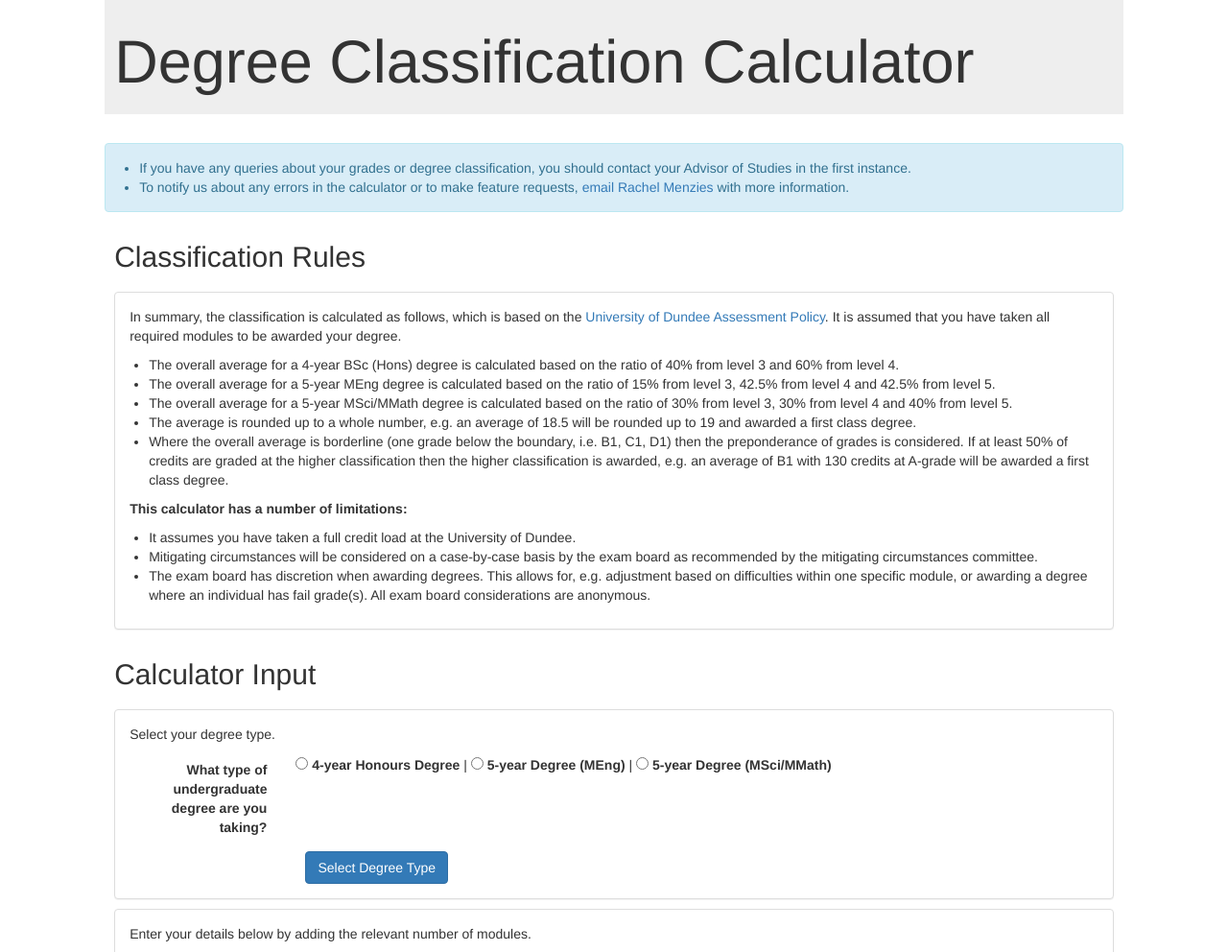
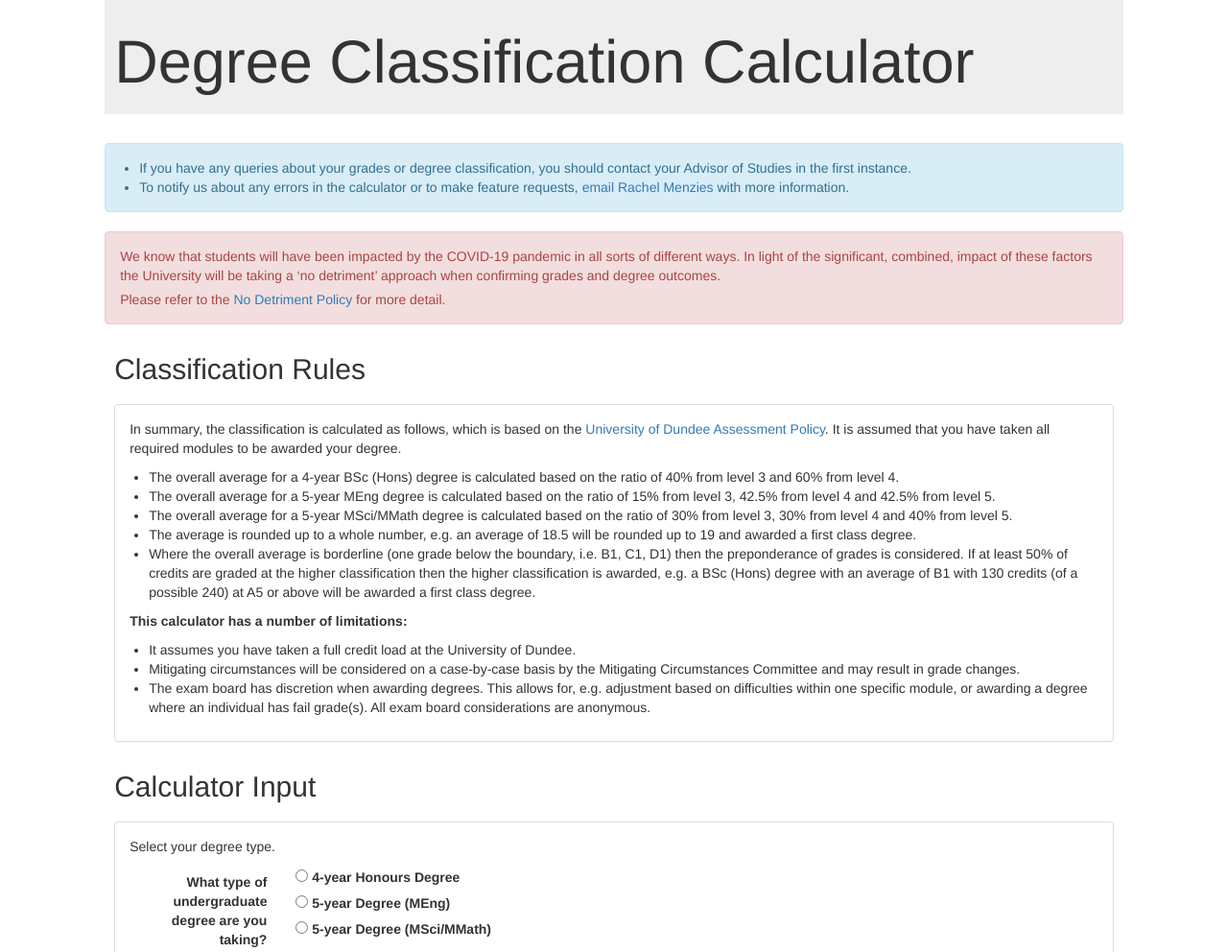
Before and after one commit to rachelmenzies/Honours-Classification, a plain HTML site: page index.html in a window 1280 px wide. Shown: the top 992 px of the page at 96% size. Drawn offline with nearby package versions, Linux system fonts and the light colour scheme.

Commit message:
No detriment
Added no detriment link, tidied up radio buttons for course type selection.

```diff
--- a/index.html
+++ b/index.html
@@ -4,6 +4,14 @@
 <html>
 <head>
 
+  <!-- Global site tag (gtag.js) - Google Analytics -->
+  <script async src="https://www.googletagmanager.com/gtag/js?id=G-H5K1Y3JYZM"></script>
+  <script>
+    window.dataLayer = window.dataLayer || [];
+    function gtag(){dataLayer.push(arguments);}
+    gtag('js', new Date());
+    gtag('config', 'G-H5K1Y3JYZM');
+  </script>
 
   <title>Degree Classification Calculator - SSEN</title>
 
@@ -39,7 +47,7 @@
   </div>
 
 
-	<!-- pre-amble -->
+	 <!-- pre-amble -->
   	<div class="alert alert-info">
 	  	<p>
 			<ul>
@@ -48,6 +56,19 @@
 			</ul>
 		</p>
 	</div>
+
+
+  <!-- COVID NO DETRIMENT -->
+  <div class="alert alert-danger">
+    <p>
+      We know that students will have been impacted by the COVID-19 pandemic in all sorts of different ways.
+      In light of the significant, combined, impact of these factors the University will be taking
+      a ‘no detriment’ approach when confirming grades and degree outcomes.
+    </p>
+    <p>
+      Please refer to the <a href="https://www.dundee.ac.uk/guides/no-detriment-what-does-it-mean">No Detriment Policy</a> for more detail.
+  </p>
+  </div>
 
 
 
@@ -66,17 +87,18 @@
             <li>The overall average for a 5-year MSci/MMath degree is calculated based on the ratio of 30% from level 3, 30% from level 4 and 40% from level 5.</li>
             <li>The average is rounded up to a whole number, e.g. an average of 18.5 will be rounded up to 19 and awarded a first class degree.</li>
             <li>Where the overall average is borderline (one grade below the boundary, i.e. B1, C1, D1) then the preponderance of
-            grades is considered. If at least 50% of credits are graded at the higher classification then the higher classification is awarded, e.g. an average of B1 with 130 credits at A-grade will be awarded a first class degree.</li>
+            grades is considered. If at least 50% of credits are graded at the higher classification then the higher classification is awarded,
+            e.g. a BSc (Hons) degree with an average of B1 with 130 credits (of a possible 240) at A5 or above will be awarded a first class degree.</li>
           </ul>
         </p>
 
-        <p><b>This calculator has a number of limitations:</b>
+        <p><b>This calculator has a number of limitations:</b></p>
           <ul>
             <!--<li>This predicted classification does not include any grade adjustments as a result of the work placement module. You may increase one module grade (excluding the project) by one grade up to the grade of work placement.
               This can adjust your overall average or module grade proportions. For example, with a work placement grade of B3, you may increase a module up to that grade, i.e. C3 -> B3, C2 -> B2 etc.
               This will be applied during the exam board on an individual basis.</li>-->
               <li>It assumes you have taken a full credit load at the University of Dundee.</li>
-              <li>Mitigating circumstances will be considered on a case-by-case basis by the exam board as recommended by the mitigating circumstances committee.</li>
+              <li>Mitigating circumstances will be considered on a case-by-case basis by the Mitigating Circumstances Committee and may result in grade changes.</li>
               <li>The exam board has discretion when awarding degrees. This allows for, e.g. adjustment based on difficulties within one specific module, or awarding a degree where an individual has fail grade(s). All exam board considerations are anonymous.</li>
           </ul>
         </p>
@@ -96,8 +118,8 @@
  				<div class="form-group">
          	<label class="control-label col-sm-2" for="yrs_deg">What type of undergraduate degree are you taking?</label>
            <div class="col-sm-10">
- 						<input type="radio"  name="yrs_deg" id="4yr" value="4" required> <label for="4yr">4-year Honours Degree </label> |
- 						<input type="radio" name="yrs_deg" id="5yra" value="5" required> <label for="5yra">5-year Degree (MEng) </label> |
+ 						<input type="radio"  name="yrs_deg" id="4yr" value="4" required> <label for="4yr">4-year Honours Degree </label><br>
+ 						<input type="radio" name="yrs_deg" id="5yra" value="5" required> <label for="5yra">5-year Degree (MEng) </label><br>
 						<input type="radio" name="yrs_deg" id="5yrb" value="5" required> <label for="5yrb">5-year Degree (MSci/MMath) </label>
  					</div>
          </div>
```
